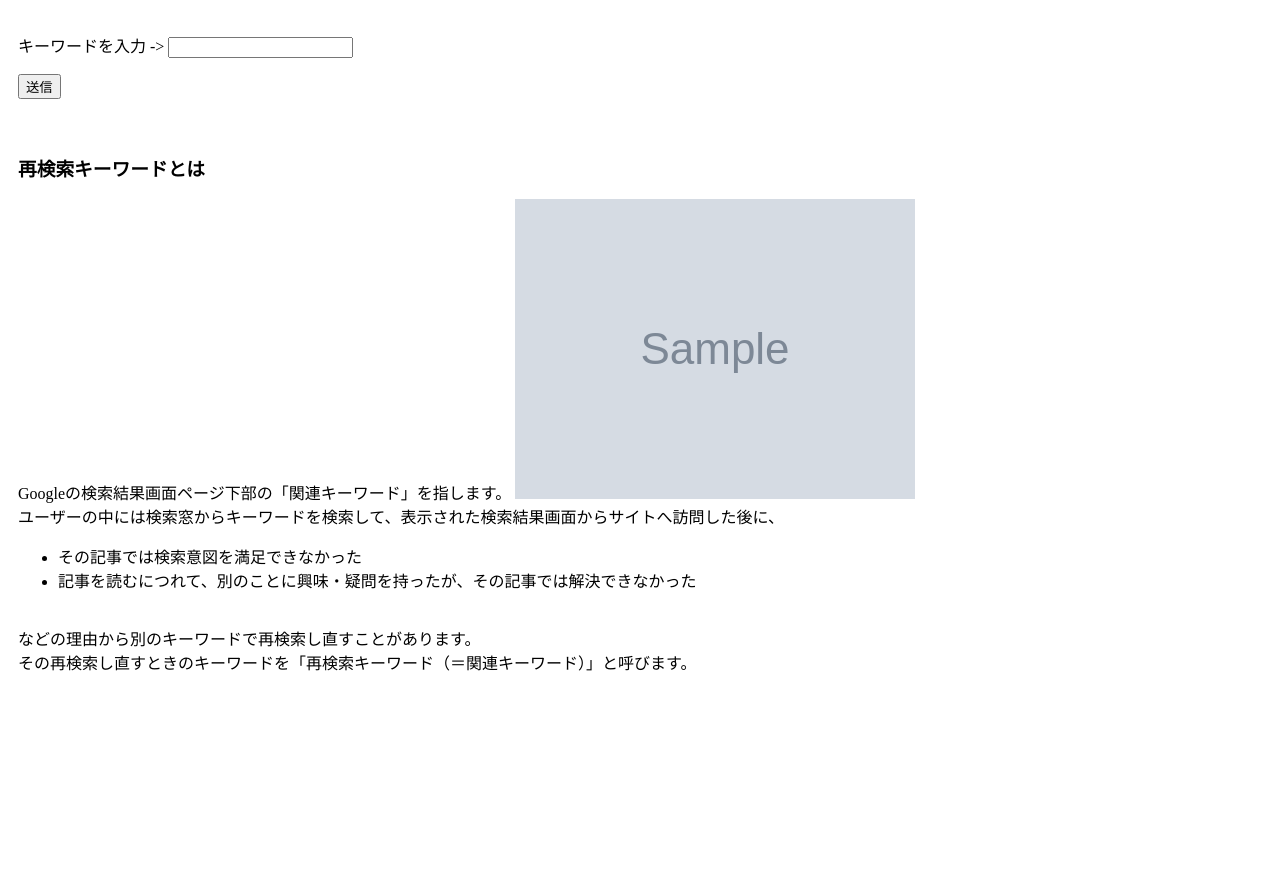
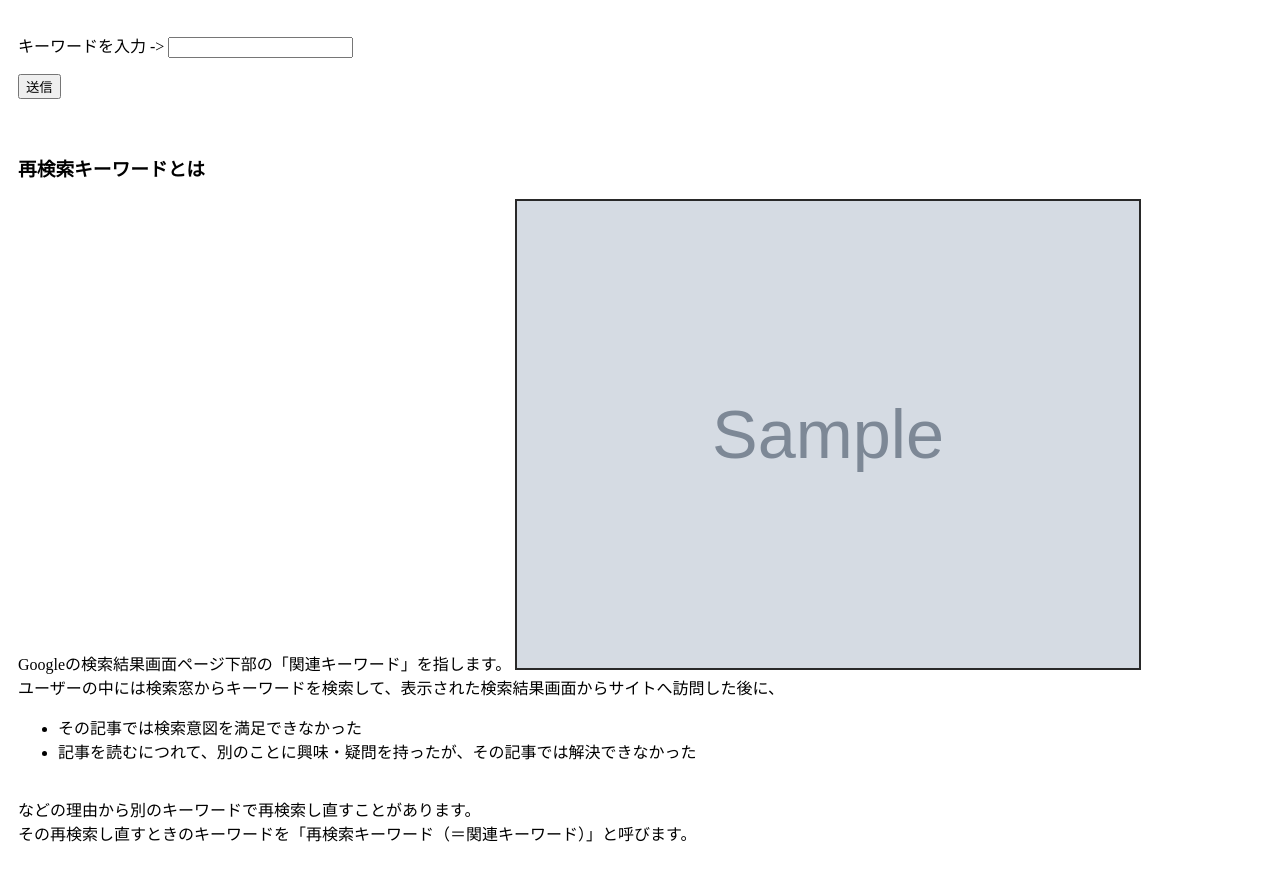
Before and after one commit to pa-up/rekw-app, a Flask app: template templates/search.html in a window 1280 px wide. Shown: the part 132-1011 px from the top of the page. Before the commit the page ends 803 px from the top, so only its background shows below. Run offline with Flask 2, Linux system fonts and the light colour scheme; the template is opened without the code that fills it: most values are stand-ins (such as "Sample title", 1, 10 or a date in 2020); grey boxes marked "Sample" are stand-in pictures.

Commit message:
first commit

```diff
--- a/s3_dave.py
+++ b/s3_dave.py
@@ -14,7 +14,8 @@
 # ② 画像のケース
 # file_name = 'rekw_img.png'  # s3アップ後のファイル名の決定
 # file_path = "./data/img/rekw_img.png"  # アプリプロジェクト内の画像パス
-# cv2.imwrite(file_name, file_path)    # dynoへ画像の一時的な生成
+# file_data = cv2.imread(file_path)  # アップしたいファイルデータを変数に格納
+# cv2.imwrite(file_name, file_data)    # dynoへ画像の一時的な生成
 # s3_img_url = s3_dave.file_boto3(file_name)   # 本ファイル実行(s3アップとURL取得)
 # ---------------------------------------------------------------------------
 
--- /dev/null
+++ b/static/css/img_style.css
@@ -0,0 +1,4 @@
+.image_50 {
+    width: 50%;
+    border: 2px solid #292929;
+}
--- a/templates/search.html
+++ b/templates/search.html
@@ -4,6 +4,7 @@
 <html lang="ja">
     <head>
         <meta charset="utf-8">
+		<link rel="stylesheet" href="../static/css/img_style.css">
         <title>再検索キーワード取得サイト</title>
         <style>body {padding: 10px;}</style>
     </head>
@@ -33,7 +34,7 @@
 		</h3>
 		<p>
 			Googleの検索結果画面ページ下部の「関連キーワード」を指します。
-			<img src={{s3_img_url}}>
+			<img src={{s3_img_url}} class="image_50">
 			<br>
 			ユーザーの中には検索窓からキーワードを検索して、表示された検索結果画面からサイトへ訪問した後に、
 			<ul>
```
